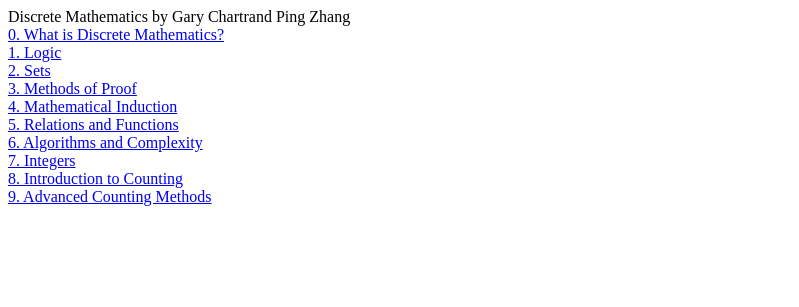
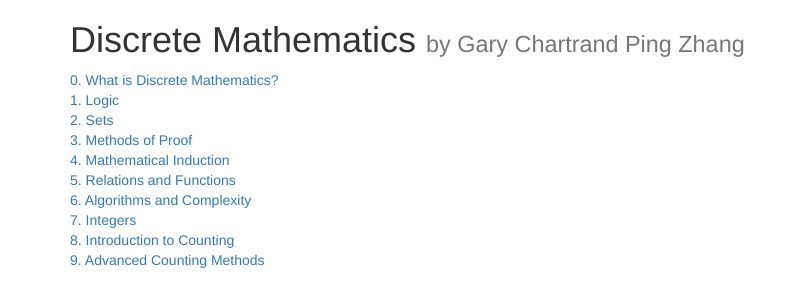
Before and after one commit to kriswithank/personalSite, a Django app: page /notes/book/1/ in a window 1280 px wide. Shown: the top 307 px of the page, without its empty margins (0-799 px from the left). Run offline with Django 3.2, Linux system fonts and the light colour scheme; data comes from the database, SQL or seed files in the repository; some libraries are stand-ins or nearby versions.

Commit message:
Update notes book index page using bootstrap

```diff
--- a/coursenotes/templates/coursenotes/book_index.html
+++ b/coursenotes/templates/coursenotes/book_index.html
@@ -4,20 +4,33 @@
 <html>
 
 
+
 <head>
+    <title>{{ book.title }} Notes</title>
+    <meta name="viewport" content="width=device-width, initial-scale=1.0"></meta>
 
+    <link rel="stylesheet" href="https://maxcdn.bootstrapcdn.com/bootstrap/3.3.7/css/bootstrap.min.css">
+    <script src="https://maxcdn.bootstrapcdn.com/bootstrap/3.3.7/js/bootstrap.min.js"></script>
+
+    <script src="https://ajax.googleapis.com/ajax/libs/jquery/3.1.1/jquery.min.js"></script>
 </head>
 
 
+
 <body>
-    <div class="title">
-      {{ book.title }} by {% for author in book.author_set.all %}{{ author.name }} {% endfor %}
-    </div>
+<div class="container">
+
+<h1>{{ book.title }} <small> by {% for author in book.author_set.all %}{{ author.name }} {% endfor %}</small></h1>
+
 {% for ch in book.chapter_set.all %}
 <div class="ch">
     <a href="{% url 'coursenotes:chapter_view' book.id ch.number %}">{{ ch.number }}. {{ ch.title }}</a>
 </div>
 {% endfor %}
+
+</div>
 </body>
 
+
+
 </html>
```
Lines whose indentation alone changed are shown as unchanged.
